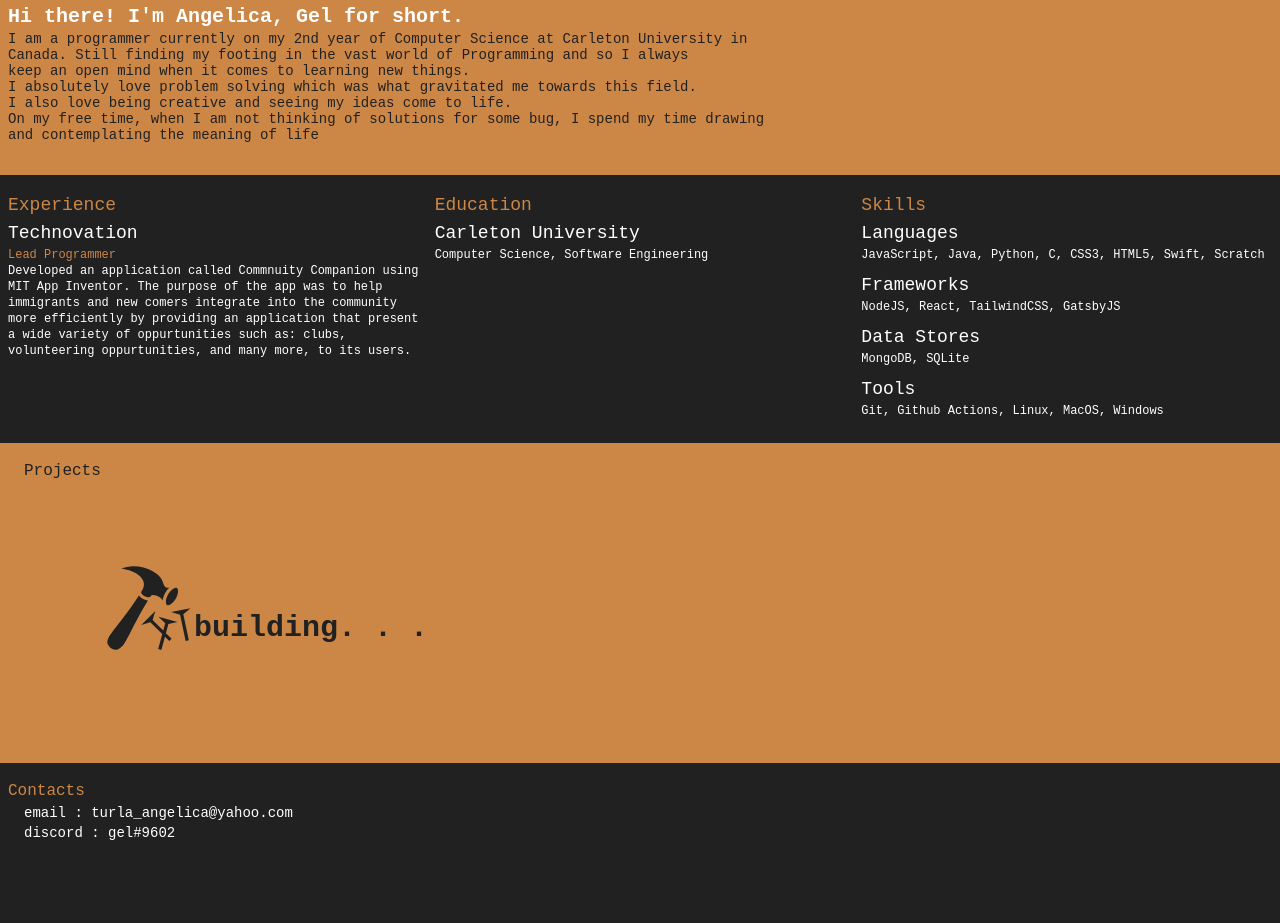
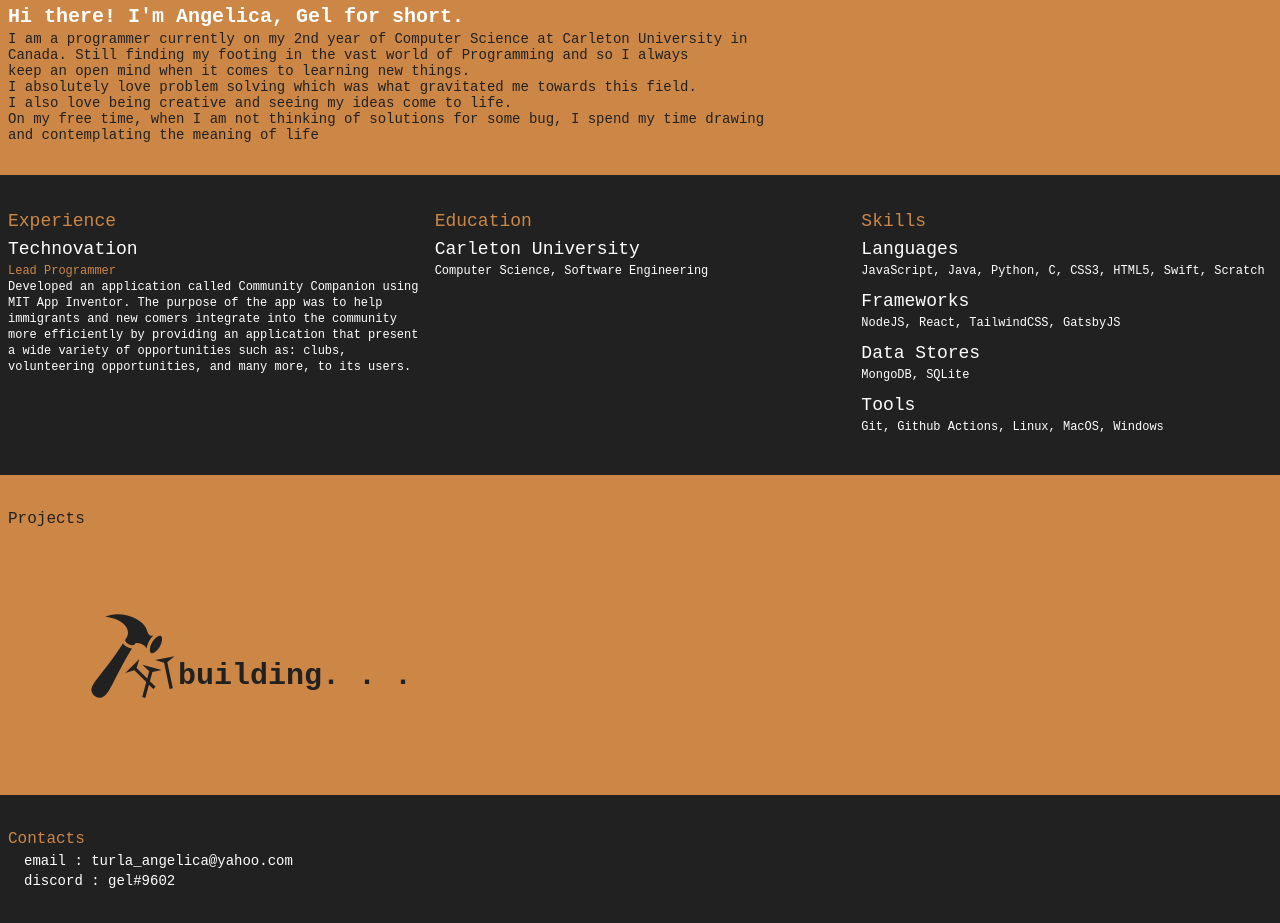
Before and after one commit to gelicamarie/gelicamarie.github.io, a Gatsby site: page / in a window 1280 px wide. Shown: the part 829-1752 px from the top of the page. Before the commit the page ends 1688 px from the top, so only its background shows below. Built offline with nearby package versions, Linux system fonts and the light colour scheme; Gatsby itself is replaced by a stand-in of ours.

Commit message:
consistent padding

```diff
--- a/src/components/Contacts.js
+++ b/src/components/Contacts.js
@@ -2,7 +2,7 @@ import React from 'react'
 import Container from './Container'
 
 const Contacts = () => (
-  <div className="text-theme-orange py-4">
+  <div className="text-theme-orange py-6 md:py-8">
     <Container>
       <h2>Contacts</h2>
       <p className="ml-4 text-theme-white text-sm">
--- a/src/components/Exp.js
+++ b/src/components/Exp.js
@@ -31,7 +31,7 @@ SectionItem.propTypes = {
 
 const Exp = () => (
   <Container>
-    <div className="grid grid-cols-3 gap-4 my-4 text-theme-white text-xs font-extralight">
+    <div className="grid grid-cols-3 gap-4 py-6 md:py-8 text-theme-white text-xs font-extralight">
 
       <div>
         <Heading label="Experience" />
@@ -39,9 +39,11 @@ const Exp = () => (
         <p className="max-w-md">
           <span className="text-theme-orange">Lead Programmer</span>
           <br />
-          Developed an application called Commnuity Companion using MIT App Inventor.
-          The purpose of the app was to help immigrants and new comers integrate into the community more efficiently by providing
-          an application that present a wide variety of oppurtunities such as: clubs, volunteering oppurtunities, and many more, to its users.
+          Developed an application called Community Companion using MIT App Inventor.
+          The purpose of the app was to help immigrants and new comers integrate into
+          the community more efficiently by providing
+          an application that present a wide variety of opportunities
+          such as: clubs, volunteering opportunities, and many more, to its users.
         </p>
       </div>
 
--- a/src/components/Project.js
+++ b/src/components/Project.js
@@ -3,7 +3,7 @@ import { GiHammerNails } from '@react-icons/all-files/gi/GiHammerNails'
 import Container from './Container'
 
 const Project = () => (
-  <div className="bg-theme-orange h-80 text-theme-black p-4">
+  <div className="bg-theme-orange h-80 text-theme-black py-6 md:py-8">
     <Container>
       <h2>Projects</h2>
       <div className="flex items-center m-20">
```
